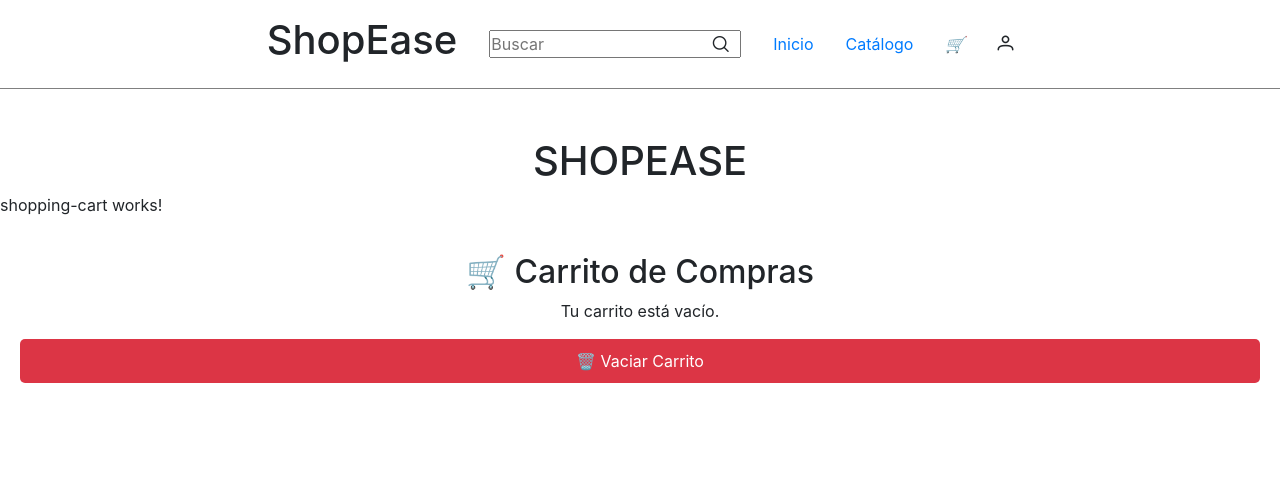
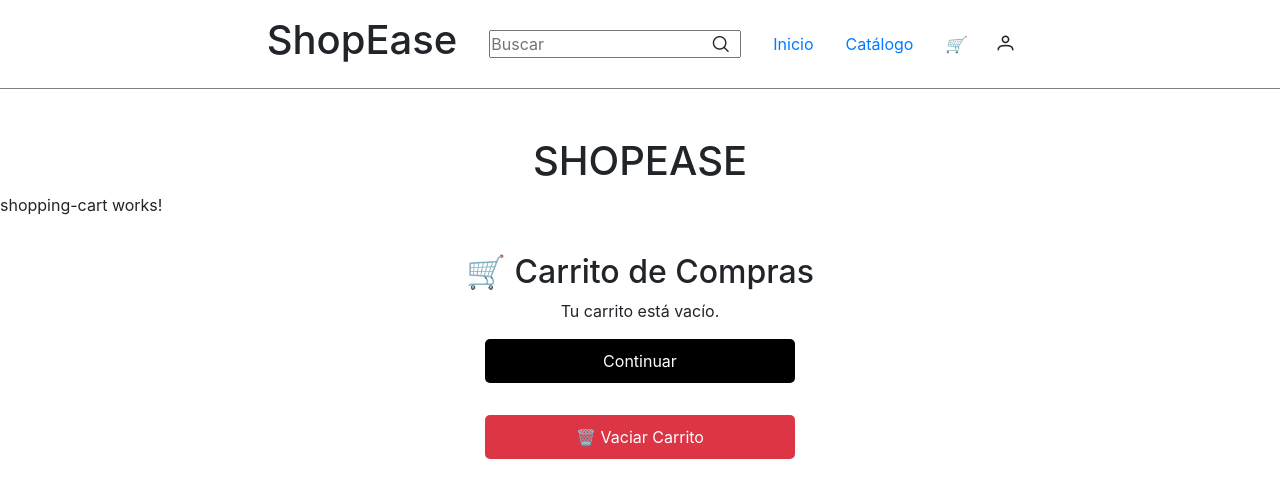
Before and after one commit to edsonUmg/shopease_grupo3_umg, an Angular app in the folder shop-ease/: page /shopping-cart in a window 1280 px wide. Shown: the top 498 px of the page. Built offline with nearby package versions, Linux system fonts and the light colour scheme.

Commit message:
add button for redirect to payment page

```diff
--- a/shop-ease/src/app/shopping-cart/shopping-cart.component.html
+++ b/shop-ease/src/app/shopping-cart/shopping-cart.component.html
@@ -13,5 +13,8 @@
         <p><strong>Precio: ${{ product.price }}</strong></p>
       </div>
     </div>
-    <button (click)="limpiarCarrito()">🗑 Vaciar Carrito</button>
+    <section class="payment-actions">
+      <button class="continue" (click)="irAPago()">Continuar</button>
+      <button class="delete" (click)="limpiarCarrito()">🗑 Vaciar Carrito</button>
+    </section>
   </div>
--- a/shop-ease/src/app/shopping-cart/shopping-cart.component.scss
+++ b/shop-ease/src/app/shopping-cart/shopping-cart.component.scss
@@ -18,16 +18,37 @@
     border-radius: 5px;
   }
 
+  .payment-actions {
+    width: 100%;
+    display: flex;
+    flex-direction: column;
+    gap: 2rem;
+    justify-content: center;
+    align-items: center;
+
     button {
-    background-color: #dc3545;
+      width: 25%;
       color: white;
       border: none;
       padding: 10px;
       cursor: pointer;
       border-radius: 5px;
-    width: 100%;
     }
 
-  button:hover {
+    .continue {
+      background-color: black;
+
+      &:hover {
+        background-color: rgb(77, 77, 77);
+      }
+    }
+
+    .delete {
+      background-color: #dc3545;
+
+
+      &:hover {
         background-color: #c82333;
       }
+    }
+  }
--- a/shop-ease/src/app/shopping-cart/shopping-cart.component.ts
+++ b/shop-ease/src/app/shopping-cart/shopping-cart.component.ts
@@ -1,16 +1,17 @@
 import { Component, OnInit } from '@angular/core';
 import { CartService } from '../services/cart.service';
 import { Product } from '../models/product.model';
+import { Router } from '@angular/router';
 
 @Component({
   selector: 'app-shopping-cart',
   templateUrl: './shopping-cart.component.html',
   styleUrls: ['./shopping-cart.component.scss']
 })
-export class ShoppingCartComponent implements OnInit{
+export class ShoppingCartComponent implements OnInit {
   carrito: Product[] = [];
 
-  constructor(private cartService: CartService) {}
+  constructor(private cartService: CartService, private router: Router) { }
 
   ngOnInit(): void {
     this.carrito = this.cartService.obtenerCarrito();
@@ -21,4 +22,8 @@ export class ShoppingCartComponent implements OnInit{
     this.carrito = [];
   }
 
+  irAPago(): void {
+    this.router.navigate(['/payment']);
+  }
+
 }
```
Lines whose indentation alone changed are shown as unchanged.
